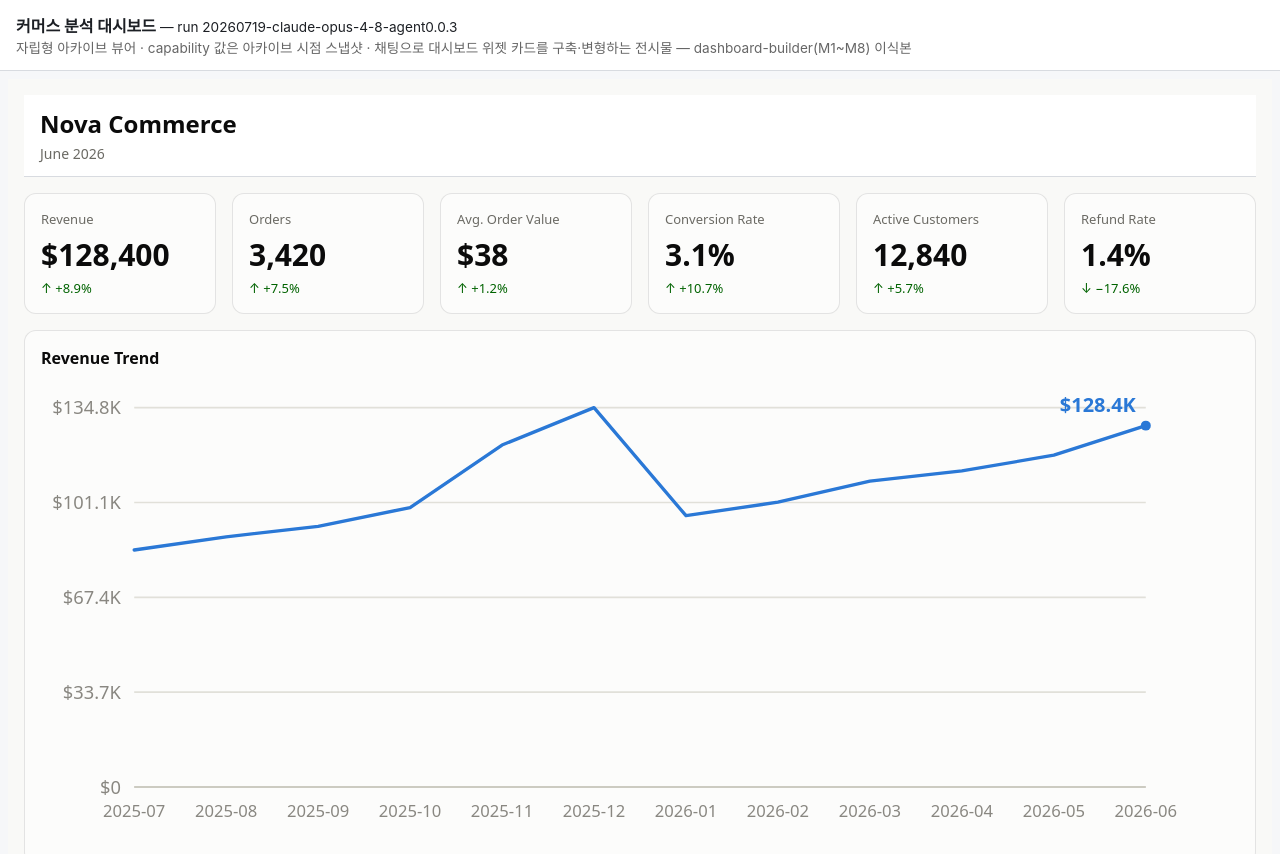
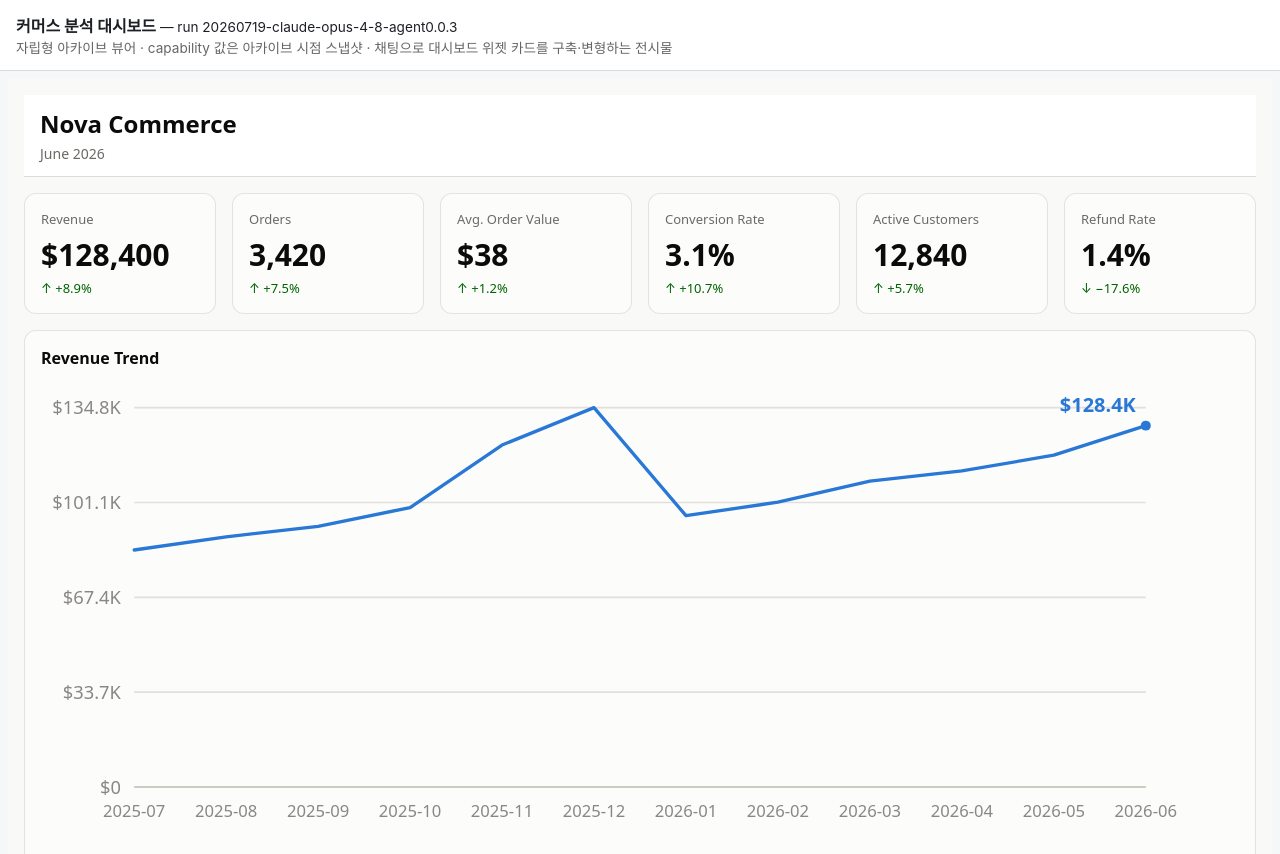
Before and after one commit to iyulab/vivarium-gallery, a website: page exhibits/dashboard/runs/20260719-claude-opus-4-8-agent0.0.3/final.html in a window 1280 px wide. Shown: the top 854 px of the page. Drawn offline with Linux system fonts and the light colour scheme.

Commit message:
Archived viewers: drop the retired sample's name from the description line

```diff
--- a/exhibits/dashboard/runs/20260719-claude-opus-4-8-agent0.0.3/final.html
+++ b/exhibits/dashboard/runs/20260719-claude-opus-4-8-agent0.0.3/final.html
@@ -16,7 +16,7 @@
 <body>
   <header>
     <b>커머스 분석 대시보드</b> — run 20260719-claude-opus-4-8-agent0.0.3
-    <div class="note">자립형 아카이브 뷰어 · capability 값은 아카이브 시점 스냅샷 · 채팅으로 대시보드 위젯 카드를 구축·변형하는 전시물 — dashboard-builder(M1~M8) 이식본</div>
+    <div class="note">자립형 아카이브 뷰어 · capability 값은 아카이브 시점 스냅샷 · 채팅으로 대시보드 위젯 카드를 구축·변형하는 전시물</div>
   </header>
   <div id="root"></div>
   <div id="error" hidden></div>
```
Also changed, not shown: exhibits/dashboard/runs/20260719-claude-opus-4-8-agent0.1.1/final.html (+1 -1 lines), exhibits/dashboard/runs/20260719-claude-opus-4-8/final.html (+1 -1 lines), exhibits/dashboard/runs/20260719-qwen3.6-35b-a3b/final.html (+1 -1 lines).
